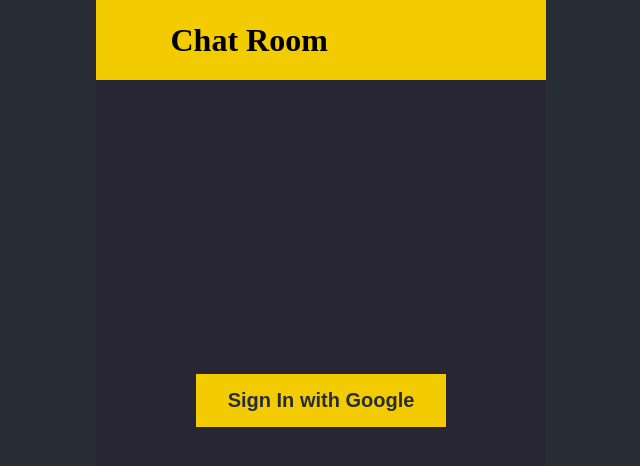
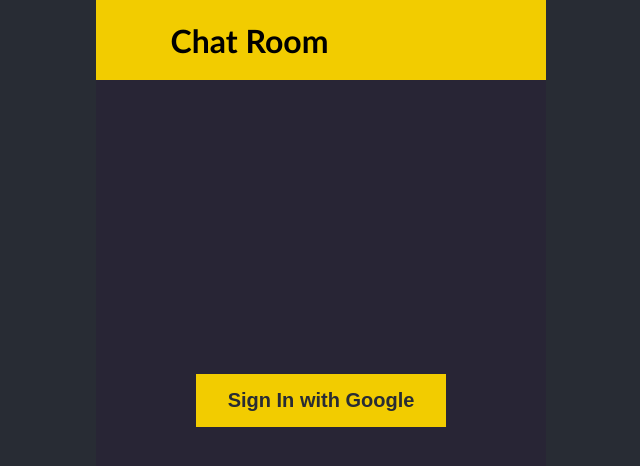
Before and after one commit to AWADREE/chatroom, a React (Create React App) app: page / in a window 1280 px wide. Shown: the top 466 px of the page, without its empty margins (319-959 px from the left). Built offline with nearby package versions, Linux system fonts and the light colour scheme; no server answers.

Commit message:
changing the font
changed the font before deployment to test which deployed version is viewd

```diff
--- a/src/App.css
+++ b/src/App.css
@@ -12,7 +12,7 @@ body {
 header > h1 {
   color: black;
   margin-left: 15%;
-  font-family: cursive;
+  font-family: "Gill Sans", "Gill Sans MT", Calibri, "Trebuchet MS", sans-serif;
 }
 
 .App header {
```
